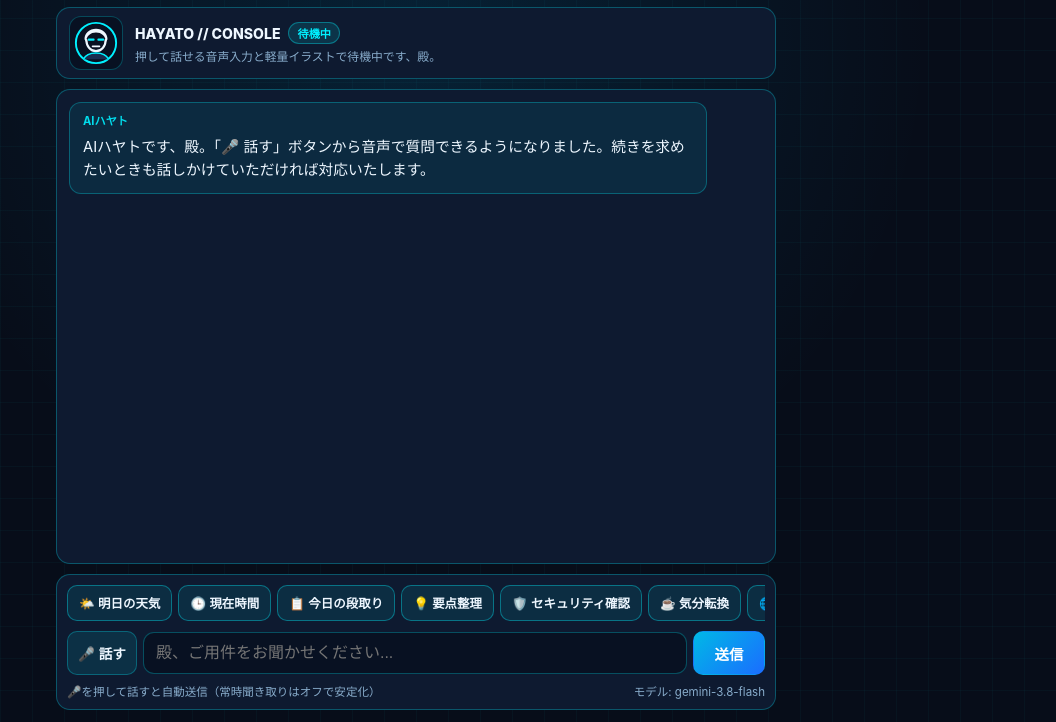
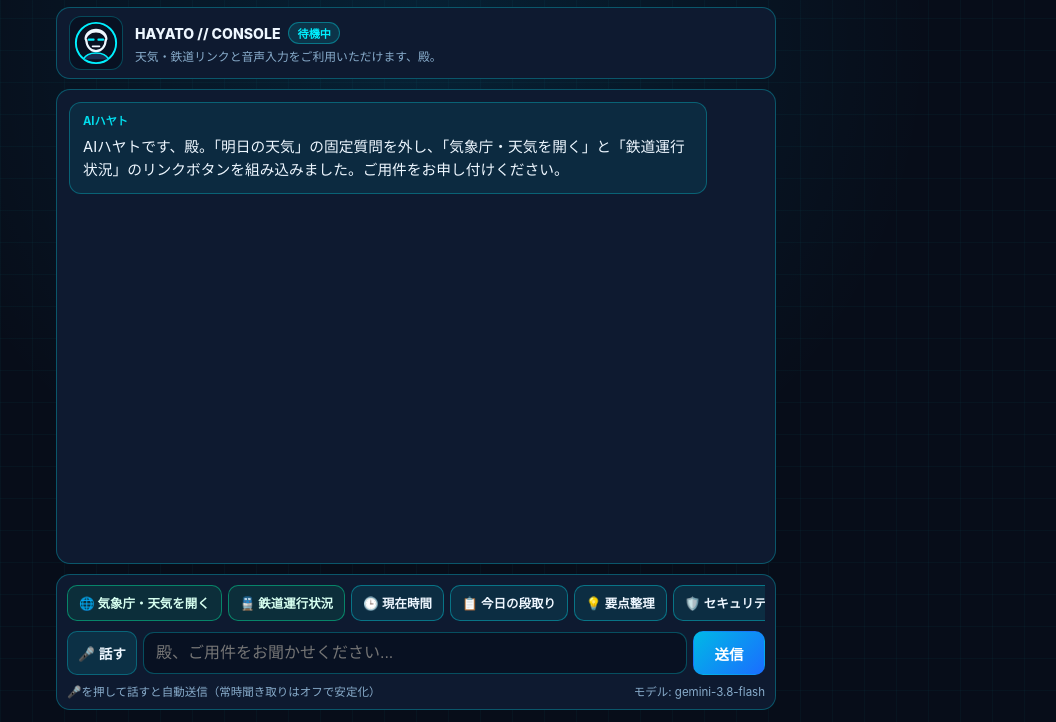
Before and after one commit to keisukeishizuka1-boop/ai-hayato, a plain HTML site: page index.html in a window 1280 px wide. Shown: the part 78-800 px from the top of the page, without its empty margins (224-1280 px from the left). Drawn offline with Linux system fonts and the light colour scheme.

Commit message:
Update index.html

```diff
--- a/index.html
+++ b/index.html
@@ -349,7 +349,7 @@
       color: var(--red);
     }
 
-    /* 定型質問＋入力エリア */
+    /* 定型質問＋リンクエリア */
     .composer {
       background: var(--bg-card);
       border: 1px solid var(--border);
@@ -388,6 +388,12 @@
       display: inline-flex;
       align-items: center;
       text-decoration: none;
+    }
+
+    .quick-btn.ext-link {
+      background: rgba(0, 255, 170, 0.09);
+      border-color: rgba(0, 255, 170, 0.42);
+      color: #d6fff0;
     }
 
     .quick-btn:active {
@@ -561,14 +567,14 @@
           <span class="avatar-name">HAYATO // CONSOLE</span>
           <span class="avatar-state-tag" id="avatarStateTag">待機中</span>
         </div>
-        <div class="avatar-caption" id="avatarCaption">マイクボタンから音声で話しかけることもできます、殿。</div>
+        <div class="avatar-caption" id="avatarCaption">天気・鉄道リンクと音声入力をご利用いただけます、殿。</div>
       </div>
     </section>
 
     <main class="chat-panel" id="chatPanel" aria-live="polite"></main>
 
     <section class="composer">
-      <div class="quick-list" id="quickList" aria-label="定型質問と外部天気リンク"></div>
+      <div class="quick-list" id="quickList" aria-label="定型質問と外部リンク"></div>
 
       <div class="composer-row">
         <button class="btn mic-btn" id="micBtn" type="button" aria-label="音声で質問する">🎤 話す</button>
@@ -611,11 +617,8 @@
   </div>
 
   <script>
+    // 定型質問ボタン（『明日の天気』の固定質問は削除済み）
     const QUICK_PROMPTS = [
-      {
-        label: "🌤️ 明日の天気",
-        prompt: "明日の天気について、リアルタイムの気象情報が参照できない前提を踏まえつつ、外出や予定を組む際に確認すべきポイントと先回りの助言を教えてください。"
-      },
       {
         label: "🕒 現在時間",
         prompt: "現在の日時や時間帯を意識したうえで、今の時間帯に無理なく進めるべき行動や段取りを簡潔に教えてください。"
@@ -638,11 +641,17 @@
       }
     ];
 
-    // 外部サイトへの直接自動取得は制限されやすいため、別タブで開けるリンクを用意
-    const EXTERNAL_WEATHER_LINK = {
-      label: "🌐 気象庁・天気を開く",
-      url: "https://www.jma.go.jp/bosai/forecast/"
-    };
+    // 外部サイトへのリンクボタン（必要に応じてURLを書き換え可能）
+    const EXTERNAL_LINKS = [
+      {
+        label: "🌐 気象庁・天気を開く",
+        url: "https://www.jma.go.jp/bosai/forecast/"
+      },
+      {
+        label: "🚆 鉄道運行状況",
+        url: "https://transit.yahoo.co.jp/traininfo"
+      }
+    ];
 
     const STORAGE_KEY = "ai_hayato_gemini_api_key_v1";
     const STORAGE_MODEL = "ai_hayato_gemini_model_v1";
@@ -955,6 +964,17 @@
 
     function renderQuickButtons() {
       quickList.innerHTML = "";
+
+      EXTERNAL_LINKS.forEach((linkItem) => {
+        const extLink = document.createElement("a");
+        extLink.className = "quick-btn ext-link";
+        extLink.textContent = linkItem.label;
+        extLink.href = linkItem.url;
+        extLink.target = "_blank";
+        extLink.rel = "noopener noreferrer";
+        quickList.appendChild(extLink);
+      });
+
       QUICK_PROMPTS.forEach((item) => {
         const btn = document.createElement("button");
         btn.type = "button";
@@ -966,22 +986,14 @@
         });
         quickList.appendChild(btn);
       });
-
-      const extLink = document.createElement("a");
-      extLink.className = "quick-btn";
-      extLink.textContent = EXTERNAL_WEATHER_LINK.label;
-      extLink.href = EXTERNAL_WEATHER_LINK.url;
-      extLink.target = "_blank";
-      extLink.rel = "noopener noreferrer";
-      quickList.appendChild(extLink);
     }
 
     function initGreeting() {
       chatPanel.innerHTML = "";
-      setAvatarVisualState("idle", "押して話せる音声入力と軽量イラストで待機中です、殿。");
+      setAvatarVisualState("idle", "天気・鉄道リンクと音声入力をご利用いただけます、殿。");
       appendMessage(
         "hayato",
-        "AIハヤトです、殿。「🎤 話す」ボタンから音声で質問できるようになりました。続きを求めたいときも話しかけていただければ対応いたします。",
+        "AIハヤトです、殿。「明日の天気」の固定質問を外し、「気象庁・天気を開く」と「鉄道運行状況」のリンクボタンを組み込みました。ご用件をお申し付けください。",
         "AIハヤト",
         { allowSpeak: false }
       );
```
